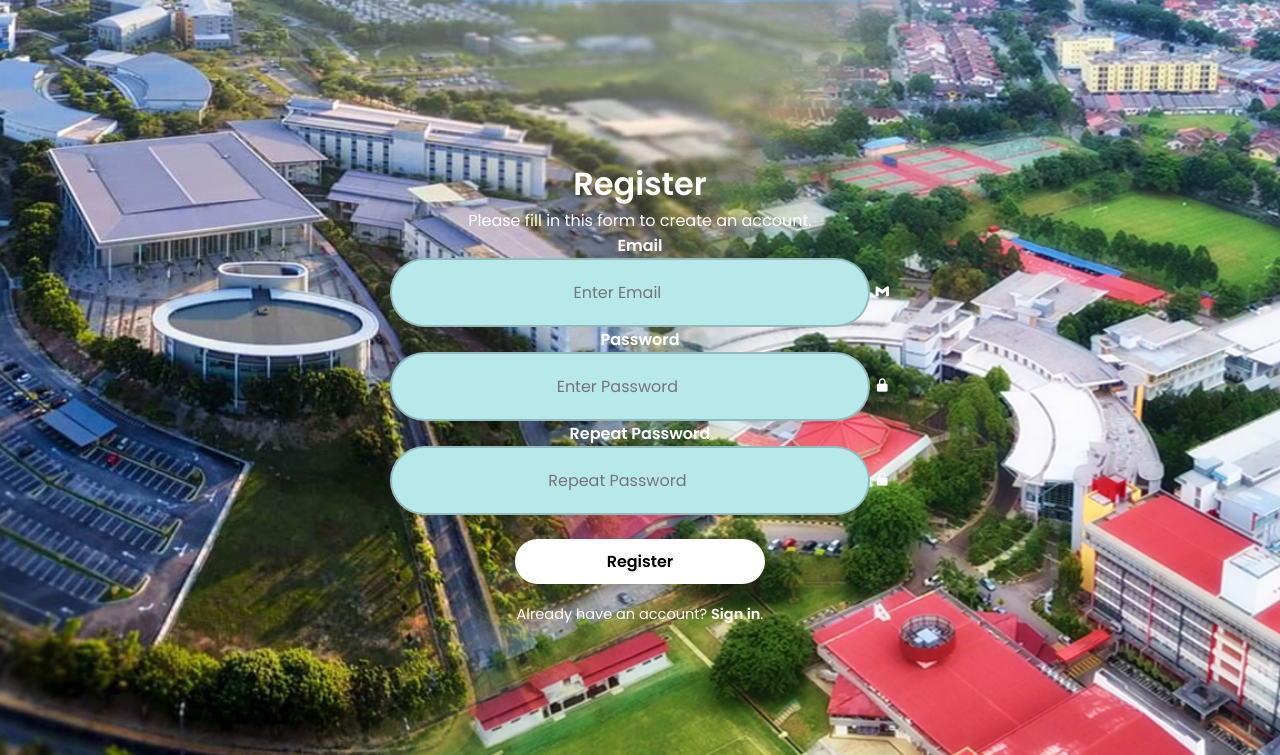
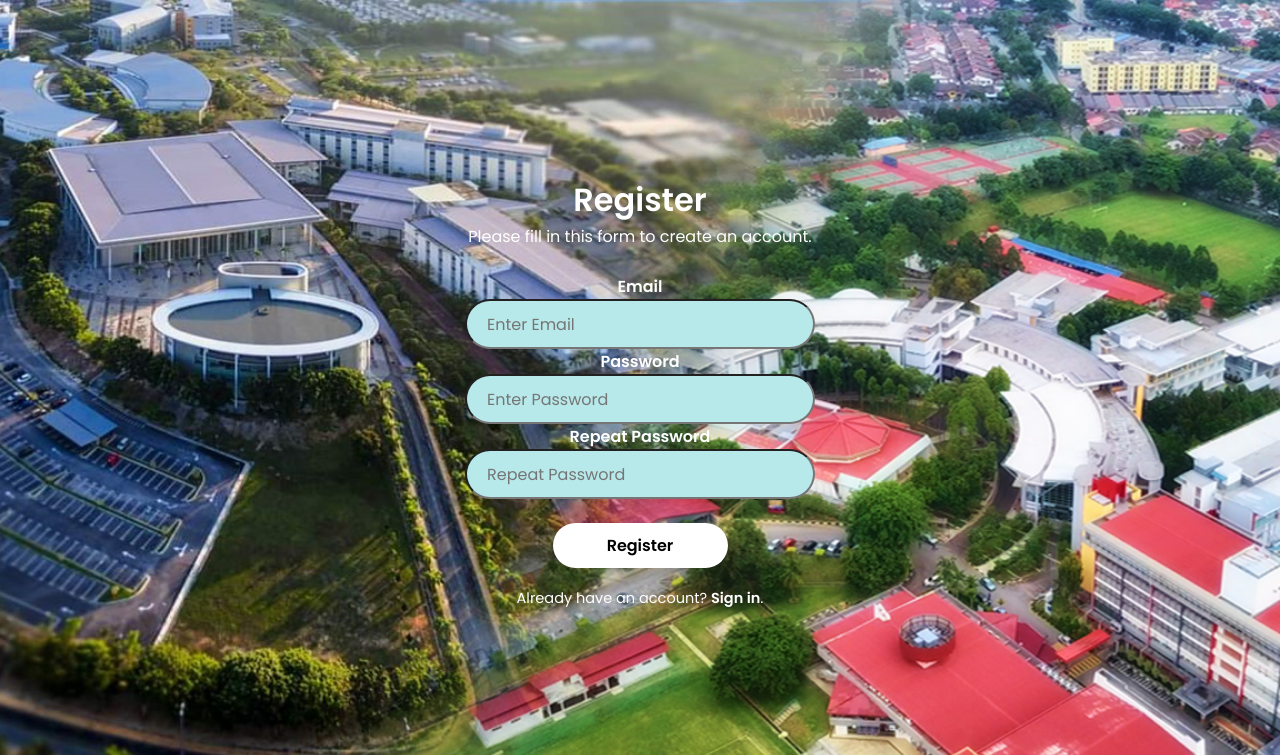
Before and after one commit to YeeHong-kyc/Mini-IT-Project, a Flask app: page /register in a window 1280 px wide. Shown: the top 755 px of the page. Run offline with Flask 3, Linux system fonts and the light colour scheme.

Commit message:
come changes

```diff
--- a/server.py
+++ b/server.py
@@ -10,7 +10,7 @@ def home():
 def register():
     return render_template('Register.html')
 
-@app.route('/confirm')
+@app.route('/confirm/')
 def confirm():
     return render_template('confirmPassword.html')
 
--- a/static/styles/style_register.css
+++ b/static/styles/style_register.css
@@ -20,10 +20,11 @@ body {
 
 #email, #psw, #psw-repeat {
 
-    width: 480px;
+    width: 350px;
+    height: 50px;
     background-color: #b7e8ea;
     color: rgb(8, 0, 0);
-    text-align: center;
+    text-align: left
     border: 2px solid rgba(0, 0, 0, 0.2);
     border-radius: 40px;
     font-size: 16px;
@@ -105,11 +106,11 @@ hr {
 }
 
 .input-box input::placeholder {
-    color: rgb(0, 5, 10);
+    color: black;
 }
 
 .input-box input {
-    width: 100%;
+    width: 80px;
     padding: 15px 45px 15px 15px;
     border-radius: 30px;
     border: 1px solid #000000;
--- a/templates/Register.html
+++ b/templates/Register.html
@@ -11,21 +11,19 @@
      <div class="container">
            <h1>Register</h1>
       <p>Please fill in this form to create an account.</p>
+      <br>
 
-    <div class="email"><b>Email</b>
+    <div class="#email"><b>Email</b>
               <div class="input-box"></div>
               <input type="text" placeholder="Enter Email" name="email" id="email" required>
-              <i class='bx bxl-gmail' ></i>
     </div>
-    <div class="password"><b>Password</b>
+    <div class="#password"><b>Password</b>
               <div class="input-box"></div>
               <input type="password" placeholder="Enter Password" name="psw" id="psw" required>
-              <i class='bx bxs-lock-alt'></i>
     </div>
-    <div class="psw-repeat"><b>Repeat Password</b>
+    <div class="#psw-repeat"><b>Repeat Password</b>
               <div class="input-box"></div>
               <input type="password" placeholder="Repeat Password" name="psw-repeat" id="psw-repeat" required>
-              <i class='bx bxs-lock-open-alt' ></i>
     </div>
     <hr>
     <hr>
```
Also changed, not shown: static/script.js (+24 -28 lines), templates/confirmPassword.html (+32 -9 lines).
